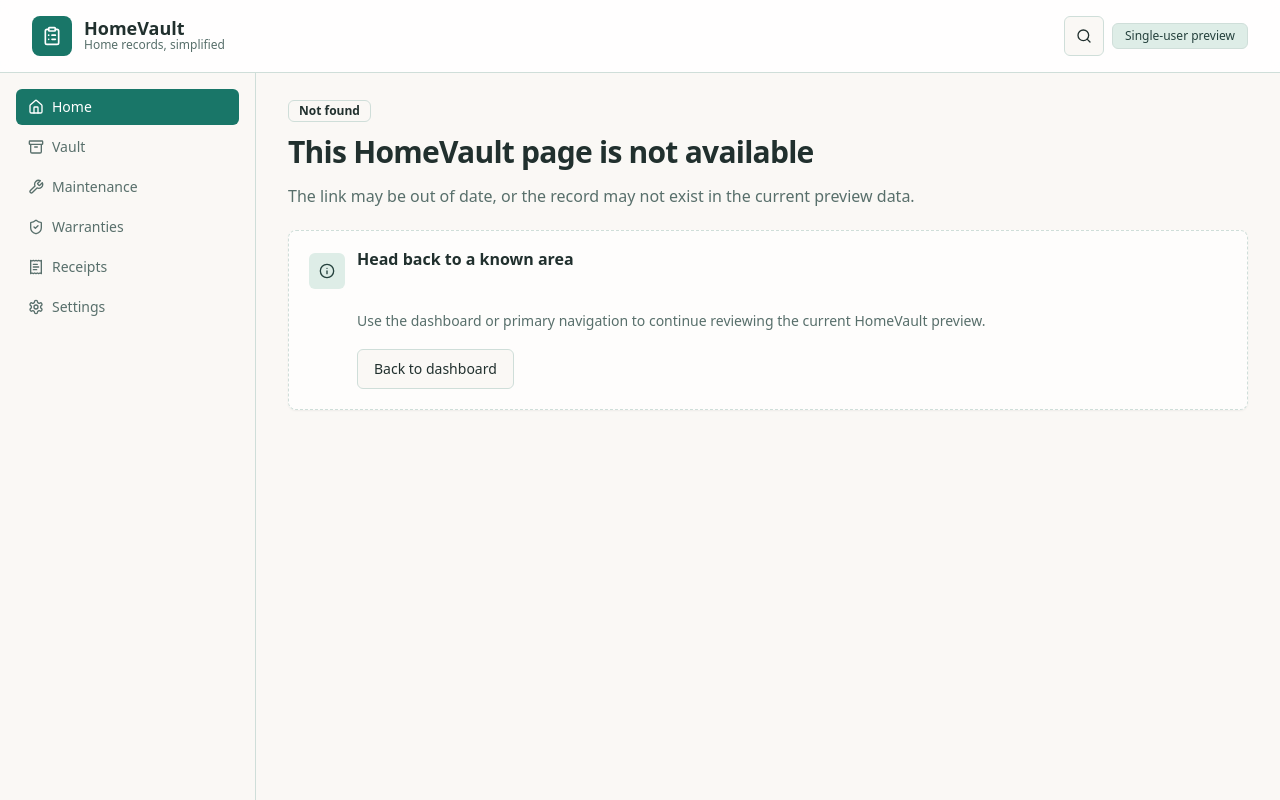
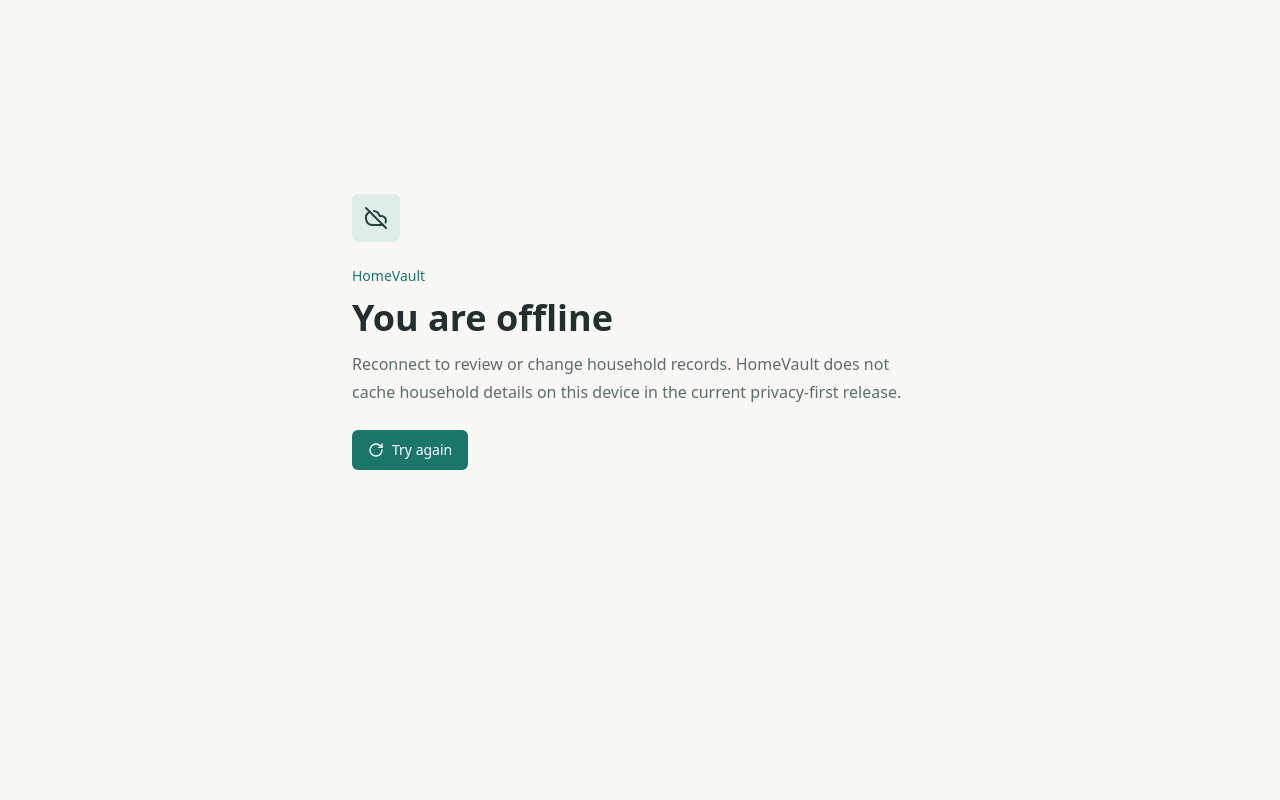
Before and after one commit to LatinMaestro/HomeVault, a Next.js app: page /offline in a window 1280 px wide. Before the commit this address had no page. Built offline with nearby package versions, Linux system fonts and the light colour scheme.

Commit message:
feat: add privacy-safe offline screen

```diff
--- /dev/null
+++ b/src/app/offline/page.tsx
@@ -0,0 +1,36 @@
+import type { Metadata } from "next";
+import Link from "next/link";
+import { CloudOff, RotateCw } from "lucide-react";
+
+import { Button } from "@/components/ui/button";
+
+export const metadata: Metadata = {
+  title: "Offline",
+  description: "HomeVault is waiting for an internet connection.",
+};
+
+export default function OfflinePage() {
+  return (
+    <main className="min-h-screen bg-background px-4 pt-[calc(2rem+env(safe-area-inset-top))] pb-[calc(2rem+env(safe-area-inset-bottom))] text-foreground sm:px-6">
+      <section className="mx-auto flex min-h-[75vh] max-w-xl flex-col justify-center space-y-6">
+        <div className="flex h-12 w-12 items-center justify-center rounded-md bg-secondary text-secondary-foreground">
+          <CloudOff className="h-6 w-6" aria-hidden="true" />
+        </div>
+        <div className="space-y-3">
+          <p className="text-sm font-medium text-primary">HomeVault</p>
+          <h1 className="text-3xl font-semibold sm:text-4xl">You are offline</h1>
+          <p className="text-base leading-7 text-muted-foreground">
+            Reconnect to review or change household records. HomeVault does not cache household
+            details on this device in the current privacy-first release.
+          </p>
+        </div>
+        <Button asChild className="w-fit">
+          <Link href="/">
+            <RotateCw className="h-4 w-4" aria-hidden="true" />
+            Try again
+          </Link>
+        </Button>
+      </section>
+    </main>
+  );
+}
```
